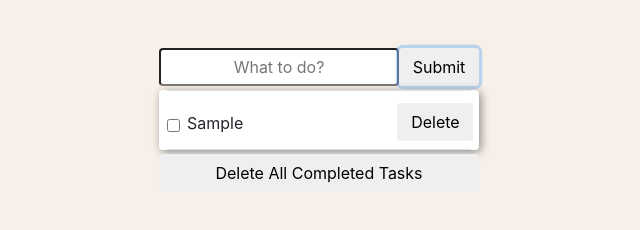
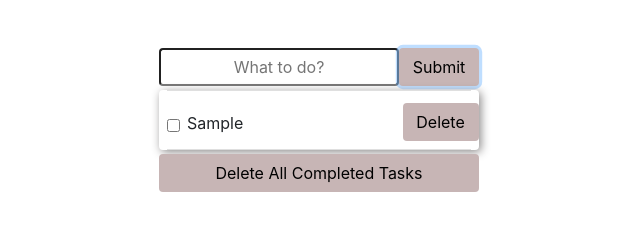
Before and after one commit to Zibilyonik/todo-list, a website built with webpack: page src/index.html in a window 1280 px wide. Both pictures are taken after typing "Sample" into the empty fields and a click on the button "Submit". Shown: the whole page, without its empty margins (321-961 px from the left). Built offline with nearby package versions, Linux system fonts and the light colour scheme.

Commit message:
-Change styling. -Edit README. -Update screenshot.

```diff
--- a/src/style.css
+++ b/src/style.css
@@ -1,5 +1,5 @@
 body {
-  background-color: rgb(247, 240, 232);
+  background-color: rgb(255, 255, 255);
   min-height: 100vh;
 }
 
@@ -16,9 +16,14 @@ body {
 }
 
 .del-button-style {
+  background-color:rgb(199, 181, 181);
   position: absolute;
   bottom: 8px;
-  left: 18vw;
+  left: 18.4vw;
+}
+
+.button-style {
+  background-color:rgb(199, 181, 181);
 }
 
 p {
```
Also changed, not shown: .github/assets/screenshot.png, README.md.
